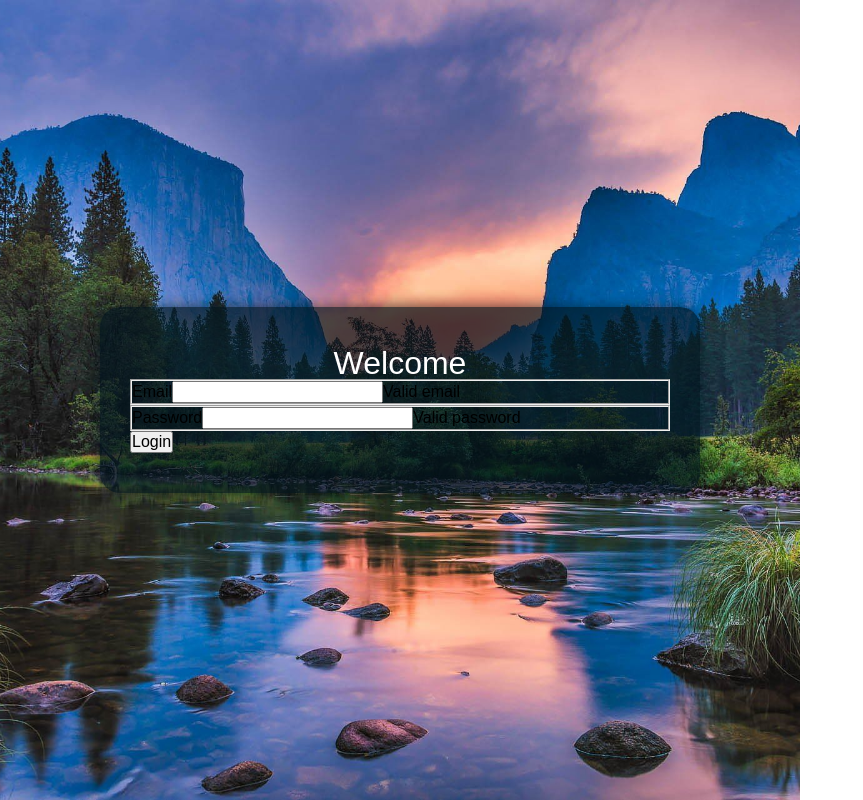
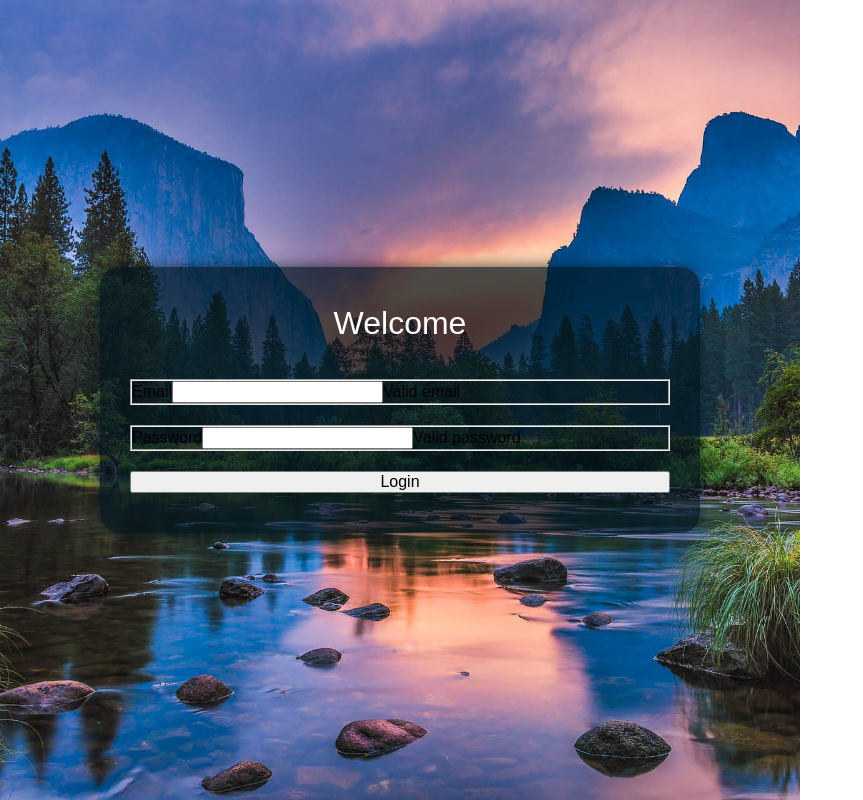
Before and after one commit to Vy187/login_screen, a React (Vite) app: page / in a window 1280 px wide. Shown: the whole page, without its empty margins (0-863 px from the left). Built offline with nearby package versions, Linux system fonts and the light colour scheme.

Commit message:
style: styled the form container

```diff
--- a/src/components/Login/styles.css
+++ b/src/components/Login/styles.css
@@ -32,3 +32,10 @@
     font-size   : 2rem;
     font-weight : normal;
 }
+
+.form {
+    display         : flex;
+    flex-direction  : column;
+    gap             : 20px;
+    margin-top      : 40px;
+}
```
